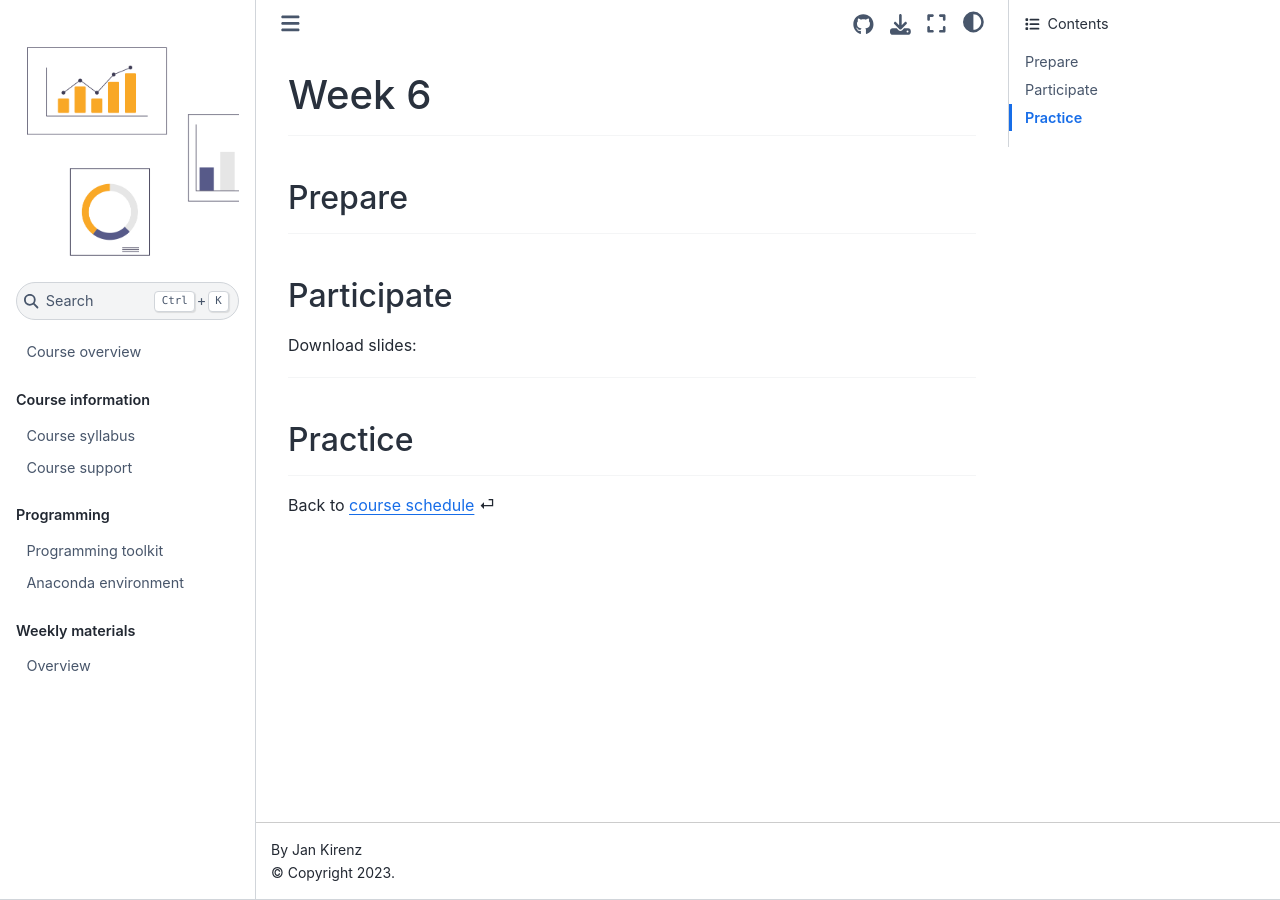
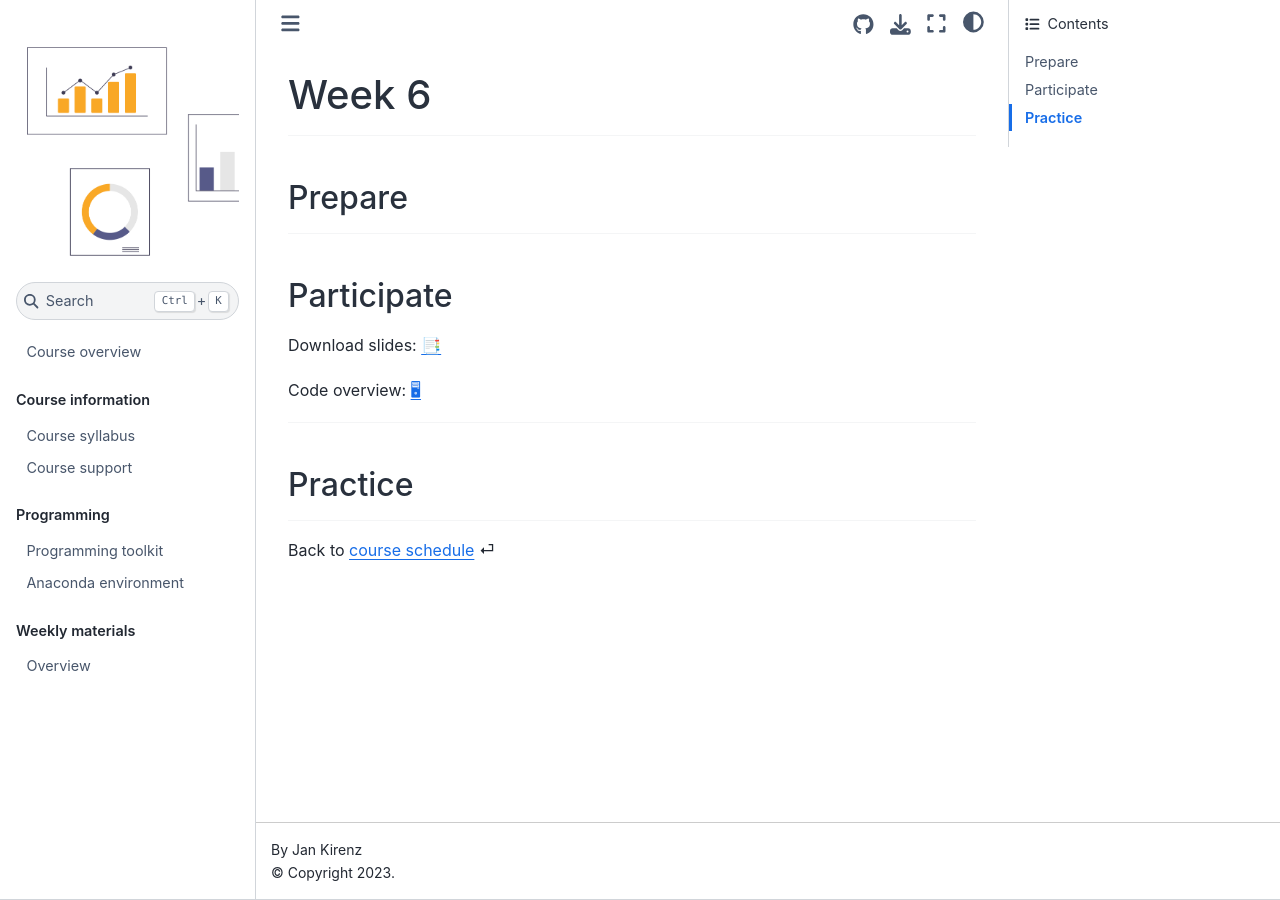
Before and after one commit to as-ws22/website, a Jupyter Book: the page built from weeks/week6.md, in a window 1280 px wide. Built offline with Jupyter Book 1.0.4 settings and Sphinx 7.4.7 and the Sphinx Book theme 1.1.4, drawn with Linux system fonts in a browser that asks for light colours; comment, search, counter and statistics services are not loaded.

Commit message:
Update week6.md

```diff
--- a/weeks/week6.md
+++ b/weeks/week6.md
@@ -13,8 +13,9 @@
 ## Participate
 
 
-Download slides:
+Download slides: [📑](https://drive.google.com/file/d/1-xqu9GGXofuFrf2bWMbk0jSfwSr51xcB/view?usp=sharing)
 
+Code overview: [🖥](../code/code-overview.md)
 
 
 ---
```
